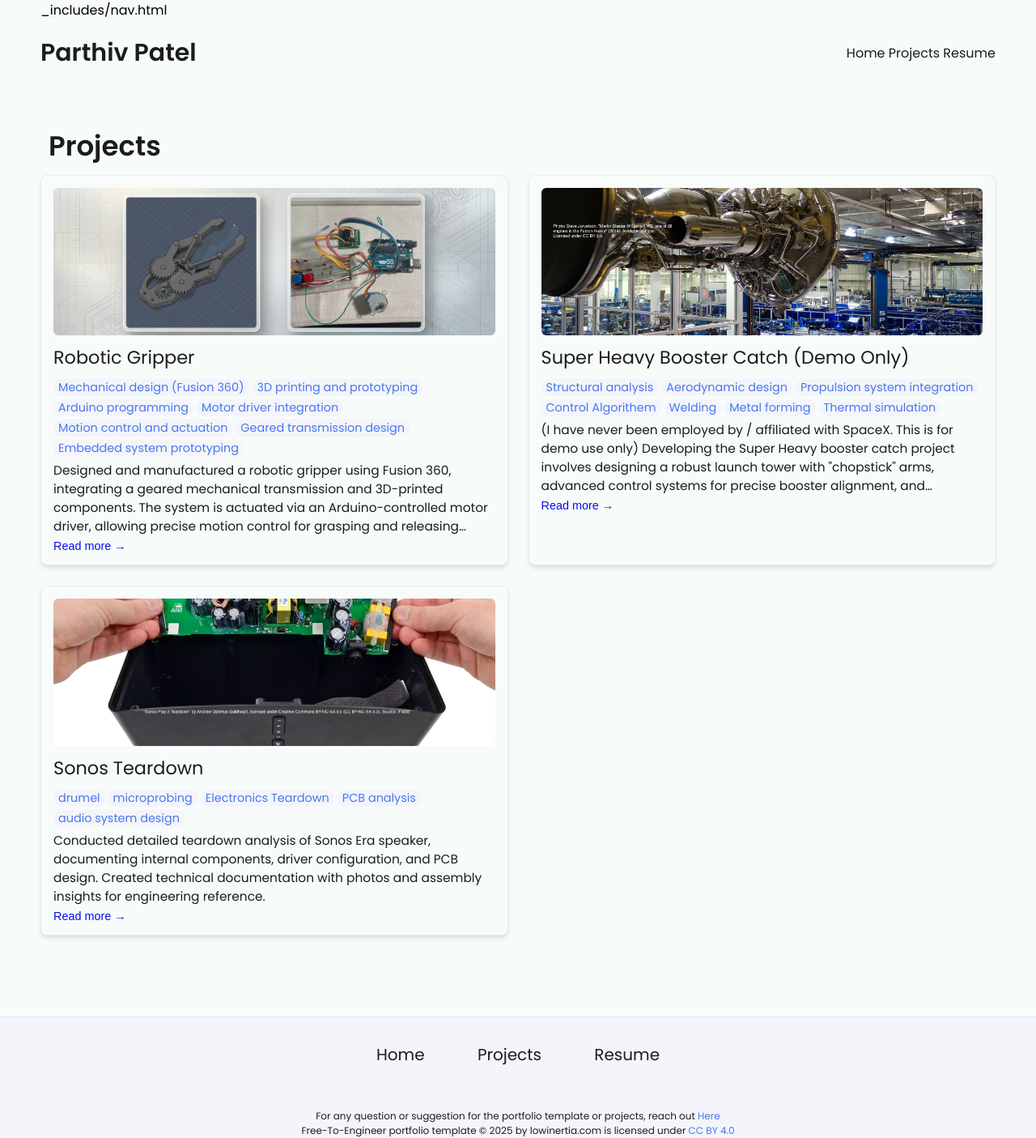
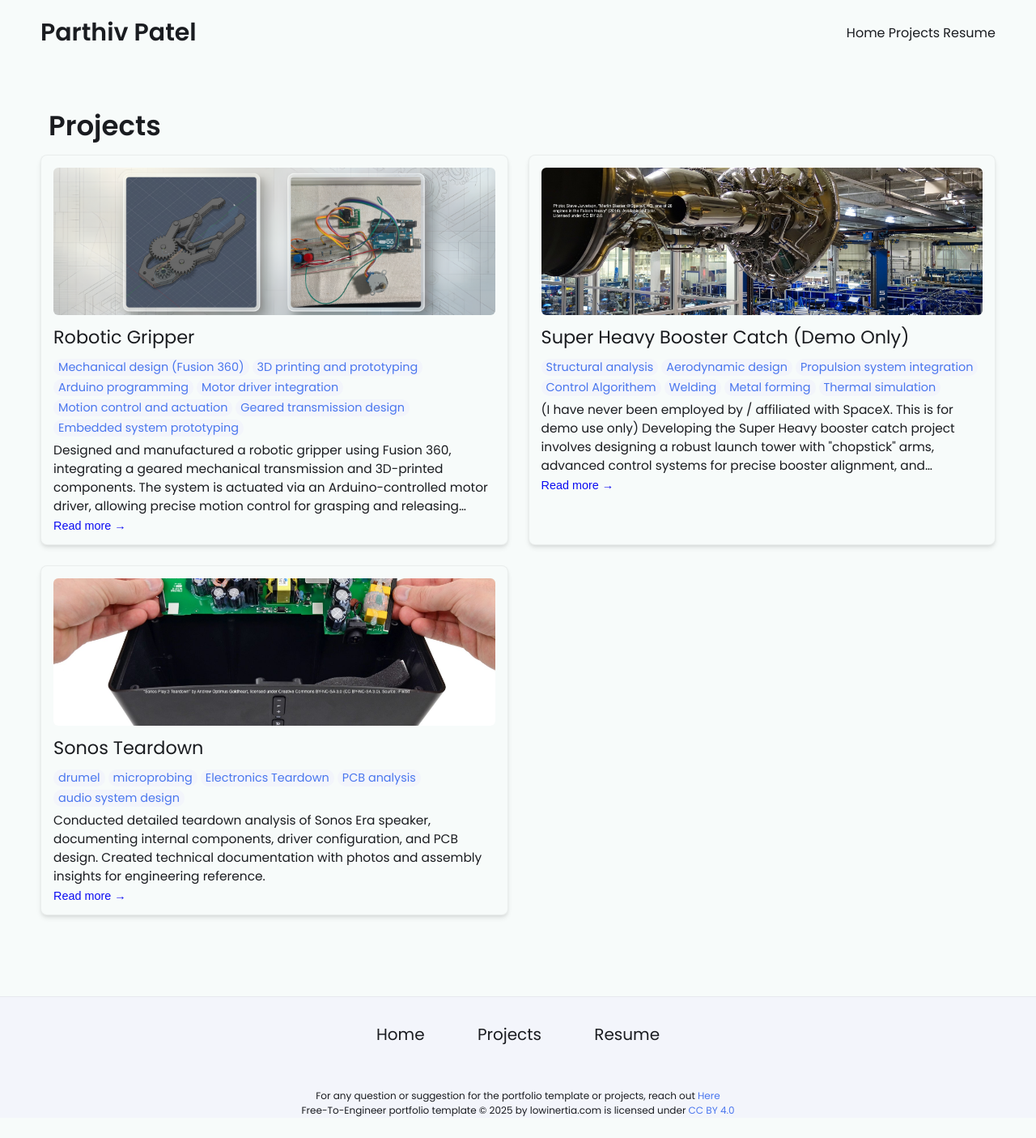
Before and after one commit to ParthivSecure/ParthivSecure.github.io, a Jekyll site: the page built from projects.html, in a window 1280 px wide. Shown: the whole page at 81% size. Built offline with Jekyll 4.4.1, drawn with Linux system fonts in a browser that asks for light colours; after the commit the page ends 1380 px from its top, so only the background shows below that.

Commit message:
Update navbar.html

```diff
--- a/_includes/navbar.html
+++ b/_includes/navbar.html
@@ -1,4 +1,4 @@
- _includes/nav.html
+<!-- _includes/nav.html -->
 <nav>
     <div class="left">
         <a href="/">{{site.name}}</a>
```
